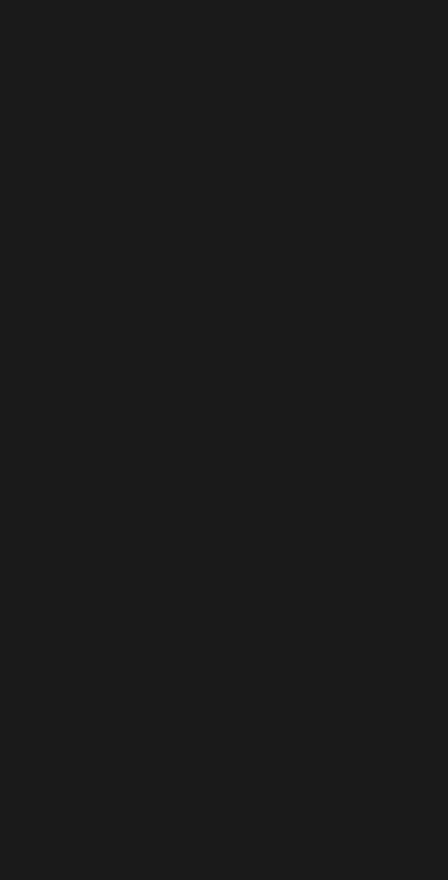
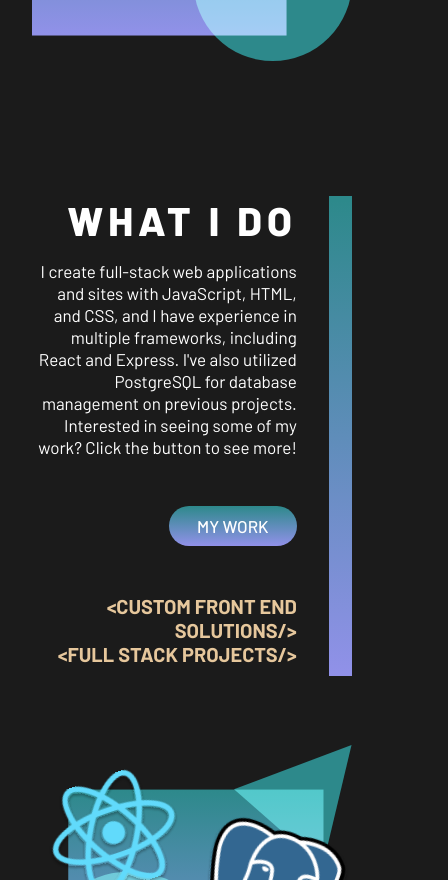
Before and after one commit to EricTheHoff/Portfolio, a React (Create React App) app: page / in a window 390 px wide. Shown: the part 1120-2000 px from the top of the page, 448 px wide, since content can reach past the window. Before the commit the page ends 1061 px from the top, so only its background shows below. Built offline with nearby package versions, Linux system fonts and the light colour scheme.

Commit message:
Finished styling What I Do page, implemented device-specific hover animations (should not trigger hover on smaller devices with non-fine pointers)

```diff
--- a/src/App.js
+++ b/src/App.js
@@ -7,13 +7,13 @@
   return (
     <div className='App'>
           <Navbar/>
+
           <Home/>
+          {/* <Header/> */}
+          <WID/>
+          {/* <Contact/> */}
 
-          {/* <Header/> */}
-          {/* <WID/>
-          <Contact/>
-
-          <Footer/> */}
+          {/* <Footer/> */}
     </div>
   )
 }
--- a/src/containers/home/Home.jsx
+++ b/src/containers/home/Home.jsx
@@ -4,12 +4,15 @@
 import './home.css'
 
 const Home = () => {
+
+  // Dynamically sets .eh__home height based on the whole viewport height minus the navbar's height.
   const setMinHeight = () => {
     const navbarHeight = document.getElementById('navbar').offsetHeight
     const homePage = document.querySelector('.eh__home')
     homePage.style.minHeight = `calc(100vh - ${navbarHeight}px)`
   }
 
+  // Height is set on initial render, and removes any event listeners for resizing to prevent memory leaks.
   useEffect(() => {
     setMinHeight()
 
@@ -20,6 +23,7 @@
     )
   }, [])
 
+  // Adds an event listener for resizing on initial render.
   useEffect(() => {
     window.addEventListener('resize', setMinHeight)
 
@@ -45,10 +49,10 @@
               any questions or proposals!
           </p>
           <h2>{`<Front End Design/>`}<br/>
-              {`<Full Stack Web Applications/>`}
+              {`<Server-Side Development/>`}
           </h2>
           <h3>Creating projects from start to finish<br/>
-              with clean and efficient design.
+              with clean and efficient code.
           </h3>
         </div>
       </div>
--- a/src/containers/home/home.css
+++ b/src/containers/home/home.css
@@ -1,9 +1,13 @@
+/* Container for Home */
 .eh__home {
   display: flex;
   justify-content: space-between;
   transition: all .5s ease-in-out;
+
+  margin-bottom: 3rem;
 }
 
+/* Sizing for text and image containers. */
 .eh__home-text,
 .eh__home-image {
   width: 40rem;
@@ -11,12 +15,14 @@
   transition: all .5s ease-in-out;
 }
 
+/* Using flex to organize the bar and text content. */
 .eh__home-text {
   display: flex;
 
   margin-right: 3rem;
 }
 
+/* Hover effects for devices that can hover with a mouse/stylus. */
 @media (hover: hover) and (pointer: fine) {
   .eh__home:hover {
     .eh__home-text {
@@ -31,11 +37,11 @@
     .eh__home-text__content h1 {
       transform: scale(1.05);
     };
+    .eh__home-text__content h2 {
+      margin-top: 2rem;
+    }
     .eh__home-text__content p {
       opacity: 1;
-    }
-    .eh__home-text__content h2 {
-      margin-top: 2rem;
     }
     .eh__home-image {
       opacity: 1;
@@ -43,6 +49,7 @@
   }
 }
 
+/* Colored bar. */
 .eh__home-text__bar {
   background: var(--gradient-bar);
   min-width: 1.875rem;
@@ -50,6 +57,7 @@
   transition: all .5s ease-in-out;
 }
 
+/* Small margin so text content doesn't overlap image on smaller resolution monitors. */
 .eh__home-text__content {
   margin-left: 2rem;
 }
@@ -69,6 +77,7 @@
 .eh__home-text__content h2 {
   color: var(--color-subtitle);
   font-size: 28px;
+  text-align: left;
 
   margin: -20rem 0 1rem 0;
 }
@@ -85,7 +94,7 @@
   text-align: left;
   transition: all .5s ease-in-out;
 
-  margin-top: .85rem;
+  margin-top: 1rem;
 }
 
 .eh__home-image {
@@ -136,6 +145,7 @@
 }
 
 @media screen and (max-width: 1280px) {
+  /* Altering flex direction to stack elements in columns. */
   .eh__home {
     flex-direction: column;
   }
@@ -144,8 +154,9 @@
   }
   .eh__home-image {
     opacity: 1;
+    align-self: flex-end;
+
     margin-top: 6rem;
-    align-self: flex-end;
   }
   .eh__home-text__content h2 {
     margin: 4.5rem 0 1rem 0;
@@ -156,6 +167,7 @@
 }
 
 @media screen and (max-width: 850px) {
+  /* Centering the image container on the flex cross axis. */
   .eh__home-image {
     align-self: auto;
   }
@@ -168,7 +180,7 @@
     height: 25rem;
   }
   .eh__home-image {
-    margin-bottom: -19rem;
+    margin-top: 12rem;
   }
   .eh__home-text__content h1 {
     font-size: 50px;
@@ -187,8 +199,6 @@
   }
   .eh__home-text__bar {
     min-width: 1.45rem;
-  }
-  .eh__home-text__bar {
     height: 140%;
   }
 }
@@ -200,7 +210,7 @@
     height: 20rem;
   }
   .eh__home-image {
-    margin-bottom: -15rem;
+    margin-top: 19rem;
   }
   .eh__home-text__content h1 {
     font-size: 40px;
@@ -230,7 +240,7 @@
     height: 17rem;
   }
   .eh__home-image {
-    margin-bottom: -12rem;
+    margin-top: 23rem;
   }
   .eh__home-text__content h1 {
     font-size: 30px;
--- a/src/containers/wid/WID.jsx
+++ b/src/containers/wid/WID.jsx
@@ -1,10 +1,33 @@
 import React from 'react'
+import widImage from '../../assets/widImage.svg'
 import './wid.css'
 
 const WID = () => {
   return (
-    <div>
-      What I Do
+    <div className='eh__wid section__padding' id='wid'>
+
+      <div className='eh__wid-image'>
+        <img src={widImage} alt='placeholder'/>
+      </div>
+
+      <div className='eh__wid-text'>
+        <div className='eh__wid-text__content'>
+          <h1>What I Do</h1>
+          <p>I create full-stack web applications and sites with JavaScript, HTML, and CSS,
+            and I have experience in multiple frameworks, including React and Express. I've also
+            utilized PostgreSQL for database management on previous projects.
+            Interested in seeing some of my work? Click the button to see more!
+          </p>
+          <div className='eh__wid-btn'>
+            <button type='button' onClick={() => alert(`Button Clicked`)}>My Work</button>
+          </div>
+          <h2>{`<Custom Front End Solutions/>`}<br/>
+              {`<Full Stack Projects/>`}
+          </h2>
+        </div>
+        <div className='eh__wid-text__bar'></div>
+      </div>
+
     </div>
   )
 }
--- a/src/containers/wid/wid.css
+++ b/src/containers/wid/wid.css
@@ -0,0 +1,290 @@
+/* Container for What I Do */
+.eh__wid {
+  display: flex;
+  justify-content: space-between;
+}
+
+/* Sizing for text and image containers. */
+.eh__wid-image,
+.eh__wid-text {
+  width: 40rem;
+  height: 40rem;
+  transition: all .5s ease-in-out;
+}
+
+/* Using flex to organize the bar and text content. */
+.eh__wid-text {
+  display: flex;
+
+  margin-left: 3rem;
+}
+
+/* Hover effects for devices that can hover with a mouse/stylus. */
+@media (hover: hover) and (pointer: fine) {
+  .eh__wid:hover {
+    .eh__wid-text {
+      transform: scale(1.05);
+    }
+    .eh__wid-text__bar {
+      height: 100%;
+    }
+    .eh__wid-text__content h1, h2, p, button {
+      margin-right: 2rem;
+    }
+    .eh__wid-text__content h1 {
+      transform: scale(1.05);
+    }
+    .eh__wid-text__content h2 {
+      margin-top: 8rem;
+    }
+    .eh__wid-text__content button {
+      cursor: pointer;
+    }
+    .eh__wid-text__content p {
+      opacity: 1;
+    }
+    .eh__wid-btn {
+      opacity: 1;
+    }
+    .eh__wid-image {
+      opacity: 1;
+    }
+  }
+  .eh__wid-text__content button:hover {
+    --color-1: #9191E9;
+    --color-2: #2D898B;
+  }
+}
+
+/* Colored bar. */
+.eh__wid-text__bar {
+  background: var(--gradient-bar);
+  min-width: 1.875rem;
+  height: 35%;
+  transition: all .5s ease-in-out;
+}
+
+/* Small margin so text content doesn't overlap image on smaller resolution monitors. */
+.eh__wid-text__content {
+  margin-right: 2rem;
+}
+
+.eh__wid-text__content h1, h2 {
+  text-transform: uppercase;
+  text-align: right;
+  transition: all .5s ease-in-out;
+}
+
+.eh__wid-text__content h1 {
+  font-size: 80px;
+  font-weight: 800;
+  letter-spacing: 5px;
+
+  margin-bottom: 1rem;
+}
+
+.eh__wid-text__content h2 {
+  color: var(--color-subtitle);
+  font-size: 28px;
+
+  margin-top: -19rem;
+}
+
+.eh__wid-text__content p {
+  opacity: 0;
+  font-size: 25px;
+  line-height: 33px;
+  text-align: right;
+  transition: all .5s ease-in-out;
+}
+
+/* Centers My Work button. */
+.eh__wid-btn {
+  opacity: 0;
+  text-align: center;
+  transition: all .5s ease-in-out;
+
+  margin: 2rem 0 0 10rem;
+}
+
+/* Color props defined to help smoothly transition gradient colors. */
+@property --color-1 {
+  syntax: '<color>';
+  initial-value: #2D898B;
+  inherits: false;
+}
+
+@property --color-2 {
+  syntax: '<color>';
+  initial-value: #9191E9;
+  inherits: false;
+}
+
+.eh__wid-text__content button {
+  width: 10.5rem;
+  height: 3.5rem;
+  border: none;
+  border-radius: 50px;
+  color: #FFF;
+  background: linear-gradient(var(--color-1), var(--color-2));
+  font-family: var(--font-family);
+  font-size: 25px;
+  font-weight: 500;
+  text-transform: uppercase;
+  transition: --color-1 .5s, --color-2 .5s ease-in-out;
+}
+
+.eh__wid-image {
+  opacity: 0;
+}
+
+.eh__wid-image img {
+  width: 130%;
+
+  margin-top: -5.5rem;
+}
+
+@media screen and (max-width: 1367px) {
+  /* Adjusting bar height to account for margin adjustments. */
+  .eh__wid-text__bar {
+    height: 38%;
+  }
+  @media (hover: hover) and (pointer: fine) {
+    .eh__wid:hover {
+      .eh__wid-text__bar {
+        height: 108%;
+      }
+    }
+  }
+}
+
+@media screen and (max-width: 1280px) {
+  /* Altering flex direction to stack elements in columns. */
+  .eh__wid {
+    flex-direction: column-reverse;
+  }
+  .eh__wid-image {
+    opacity: 1;
+
+    margin-top: 6rem;
+  }
+  .eh__wid-text {
+    align-self: flex-end;
+
+    margin-left: 0;
+  }
+  .eh__wid-text__bar {
+    height: 100%;
+  }
+  .eh__wid-text__content h2 {
+    margin-top: 8.5rem;
+  }
+  .eh__wid-text__content p {
+    opacity: 1;
+  }
+  .eh__wid-btn {
+    opacity: 1;
+  }
+}
+
+@media screen and (max-width: 850px) {
+  /* Centering the text container on the flex cross axis. */
+  .eh__wid-text {
+    align-self: auto;
+  }
+}
+
+@media screen and (max-width: 700px) {
+  .eh__wid-text,
+  .eh__wid-image {
+    width: 25rem;
+    height: 25rem;
+  }
+  .eh__wid-image {
+    margin-top: 9rem;
+  }
+  .eh__wid-text__content h1 {
+    font-size: 50px;
+  }
+  .eh__wid-text__content h2 {
+    font-size: 22px;
+
+    margin-top: 1rem;
+  }
+  .eh__wid-text__content p {
+    font-size: 18px;
+    line-height: 23px;
+  }
+  .eh__wid-text__bar {
+    min-width: 1.45rem;
+    height: 115%;
+  }
+  .eh__wid-btn {
+    text-align: right;
+
+    margin: 2rem 0 2rem 0;
+  }
+  .eh__wid-text__content button {
+    width: 8.5rem;
+    height: 2.5rem;
+    font-size: 18px;
+  }
+}
+
+@media screen and (max-width: 470px) {
+  .eh__wid-text,
+  .eh__wid-image {
+    width: 20rem;
+    height: 20rem;
+  }
+  .eh__wid-image {
+    margin-top: 17rem;
+  }
+  .eh__wid-text__content h1 {
+    font-size: 40px;
+  }
+  .eh__wid-text__content h2 {
+    font-size: 20px;
+  }
+  .eh__wid-text__content p {
+    font-size: 17px;
+    line-height: 22px;
+  }
+  .eh__wid-text__bar {
+    height: 150%;
+  }
+  .eh__wid-btn {
+    margin: 3rem 0 3rem 0;
+  }
+  .eh__wid-text__content button {
+    width: 8rem;
+    font-size: 17px;
+  }
+}
+
+@media screen and (max-width: 360px) {
+  .eh__wid-text,
+  .eh__wid-image {
+    width: 17rem;
+    height: 17rem;
+  }
+  .eh__wid-image {
+    margin-top: 23rem;
+  }
+  .eh__wid-text__content h1 {
+    font-size: 30px;
+  }
+  .eh__wid-text__content h2 {
+    font-size: 19px;
+  }
+  .eh__wid-text__content p {
+    font-size: 16px;
+  }
+  .eh__wid-text__bar {
+    height: 195%;
+  }
+  .eh__wid-text__content button {
+    width: 8rem;
+    font-size: 16px;
+  }
+}
```
